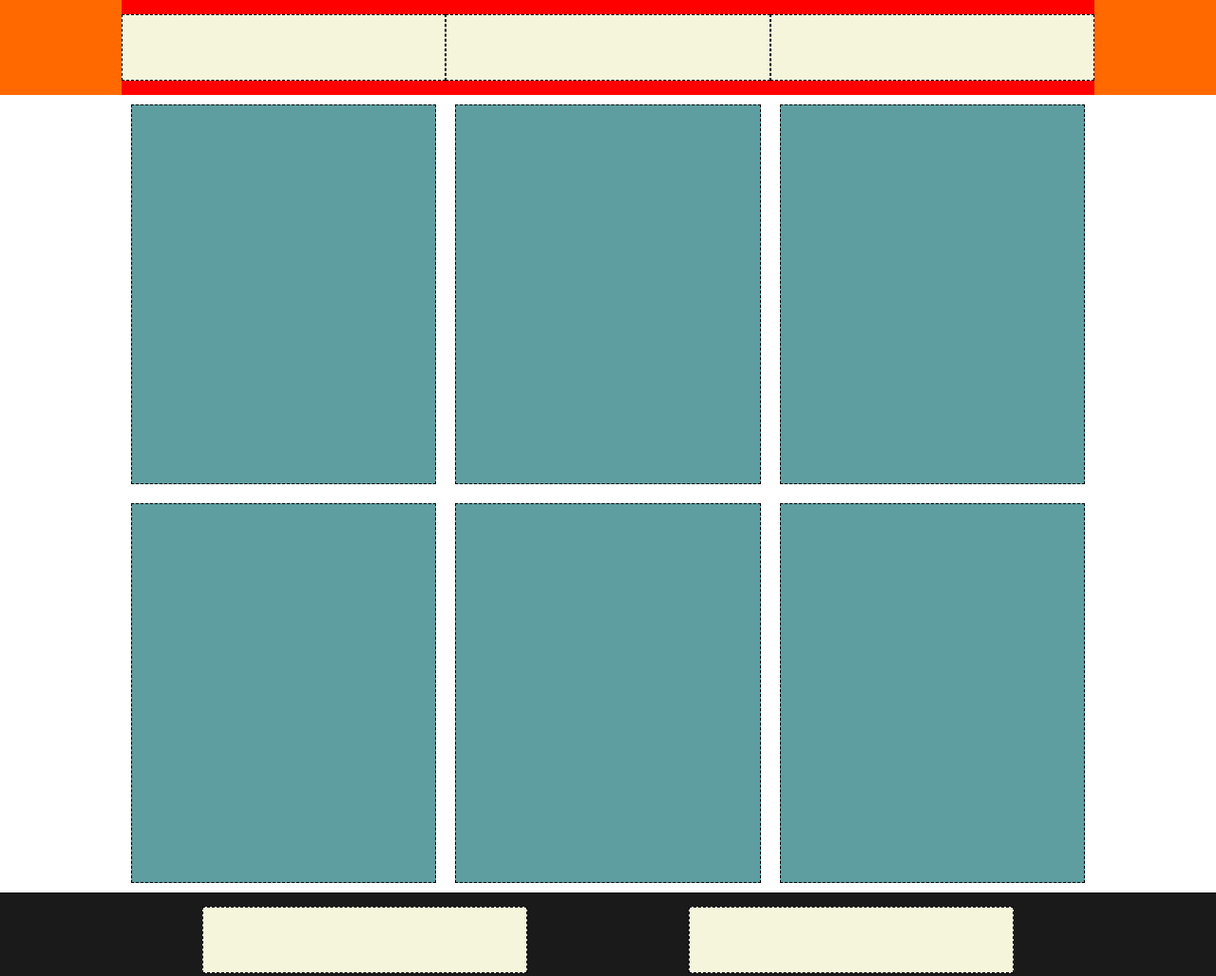
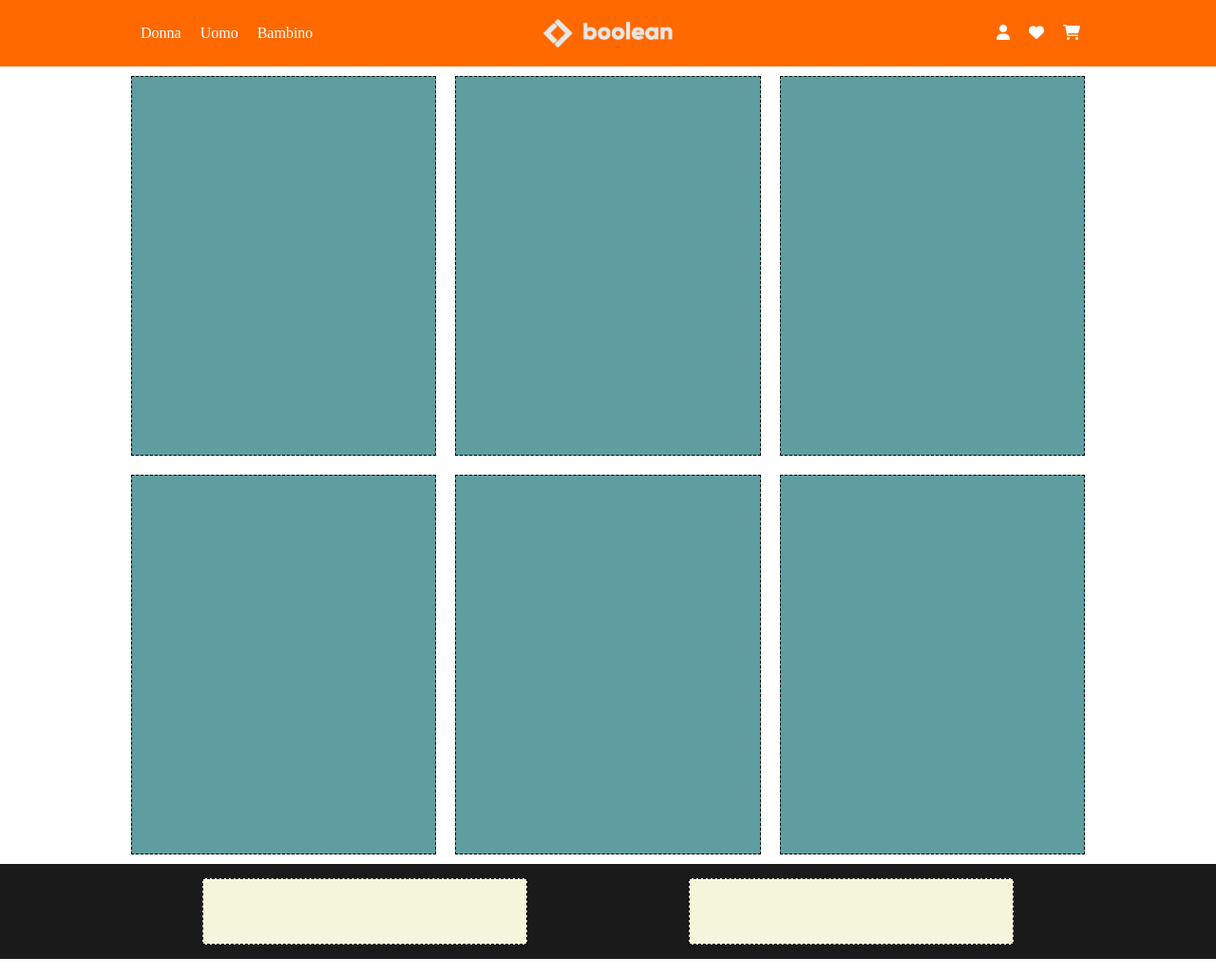
Before and after one commit to mattiabenelli/html-css-boolando, a plain HTML site: page index.html in a window 1280 px wide. Shown: the whole page at 95% size. Drawn offline with Linux system fonts and the light colour scheme.

Commit message:
header done

```diff
--- a/css/style.css
+++ b/css/style.css
@@ -6,11 +6,11 @@
 /* Struttura header */
 header{
     background-color: #ff6900;
+    color: white;
+    padding: 20px 0;
 }
 .nav_container{
-    background-color: red;
     width: 80%;
-    height: 100px;
     margin: 0 auto;
 }
 .row{
@@ -21,10 +21,6 @@ header{
 }
 .col_genere, .col_logo, .col_icon{
     width: calc(100% / 3);
-    height: 70px;
-    background-color: beige;
-    border: 1px dashed black;
-    margin-top: 15px;
 }
 /* Struttura main*/
 .main_container{
@@ -54,3 +50,38 @@ footer{
     border: 1px dashed black;
     margin-top: 15px;
 }
+
+/* stile header */
+.genere_content ul{
+    list-style-type: none;
+    display: flex;
+    justify-content: flex-start;
+    align-items: center;
+    margin: 0 10px;
+}
+.genere_content li{
+    margin: 0 10px;
+}
+.genere_content{
+    height: 100%;
+    display: flex;
+    align-items: center;
+}
+.logo_content img{
+    width: 40%;
+}
+.logo_content{
+    display: flex;
+    align-items: center;
+    justify-content: center;
+}
+.icon_content ul{
+    list-style-type: none;
+    display: flex;
+    justify-content: flex-end;
+    align-items: center;
+    margin: 0 5px;
+}
+.icon_content li{
+    margin: 0 10px;
+}
--- a/index.html
+++ b/index.html
@@ -5,15 +5,36 @@
         <meta http-equiv="X-UA-Compatible" content="IE=edge">
         <meta name="viewport" content="width=device-width, initial-scale=1.0">
         <link rel="stylesheet" href="./css/style.css">
+        <link rel="stylesheet" href="https://cdnjs.cloudflare.com/ajax/libs/font-awesome/6.2.0/css/all.min.css" integrity="sha512-xh6O/CkQoPOWDdYTDqeRdPCVd1SpvCA9XXcUnZS2FmJNp1coAFzvtCN9BmamE+4aHK8yyUHUSCcJHgXloTyT2A==" crossorigin="anonymous" referrerpolicy="no-referrer">
         <title>Boolando</title>
     </head>
     <body>
         <header>
             <div class="nav_container">
                 <div class="row">
-                    <div class="col_genere"></div>
-                    <div class="col_logo"></div>
-                    <div class="col_icon"></div>
+                    <div class="col_genere">
+                        <div class="genere_content">
+                            <ul>
+                                <li>Donna</li>
+                                <li>Uomo</li>
+                                <li>Bambino</li>
+                            </ul>
+                        </div>
+                    </div>
+                    <div class="col_logo">
+                        <div class="logo_content">
+                            <img src="./img/boolean-logo.png" alt="logo">
+                        </div>
+                    </div>
+                    <div class="col_icon">
+                        <div class="icon_content">
+                            <ul>
+                                <li><i class="fa-solid fa-user"></i></li>
+                                <li><i class="fa-solid fa-heart"></i></li>
+                                <li><i class="fa-solid fa-cart-shopping"></i></li>
+                            </ul>
+                        </div>
+                    </div>
                 </div>
             </div>
         </header>
```
